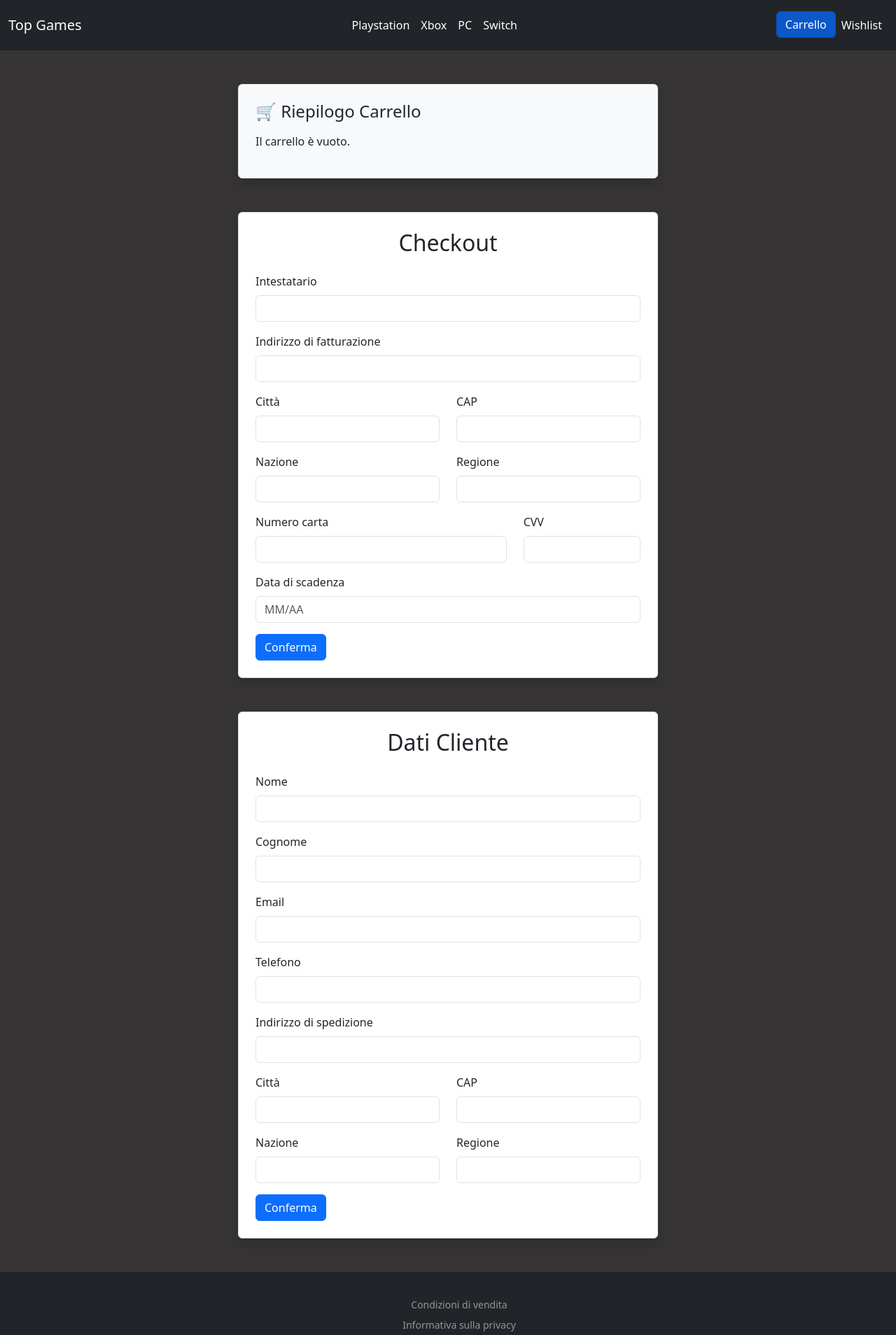
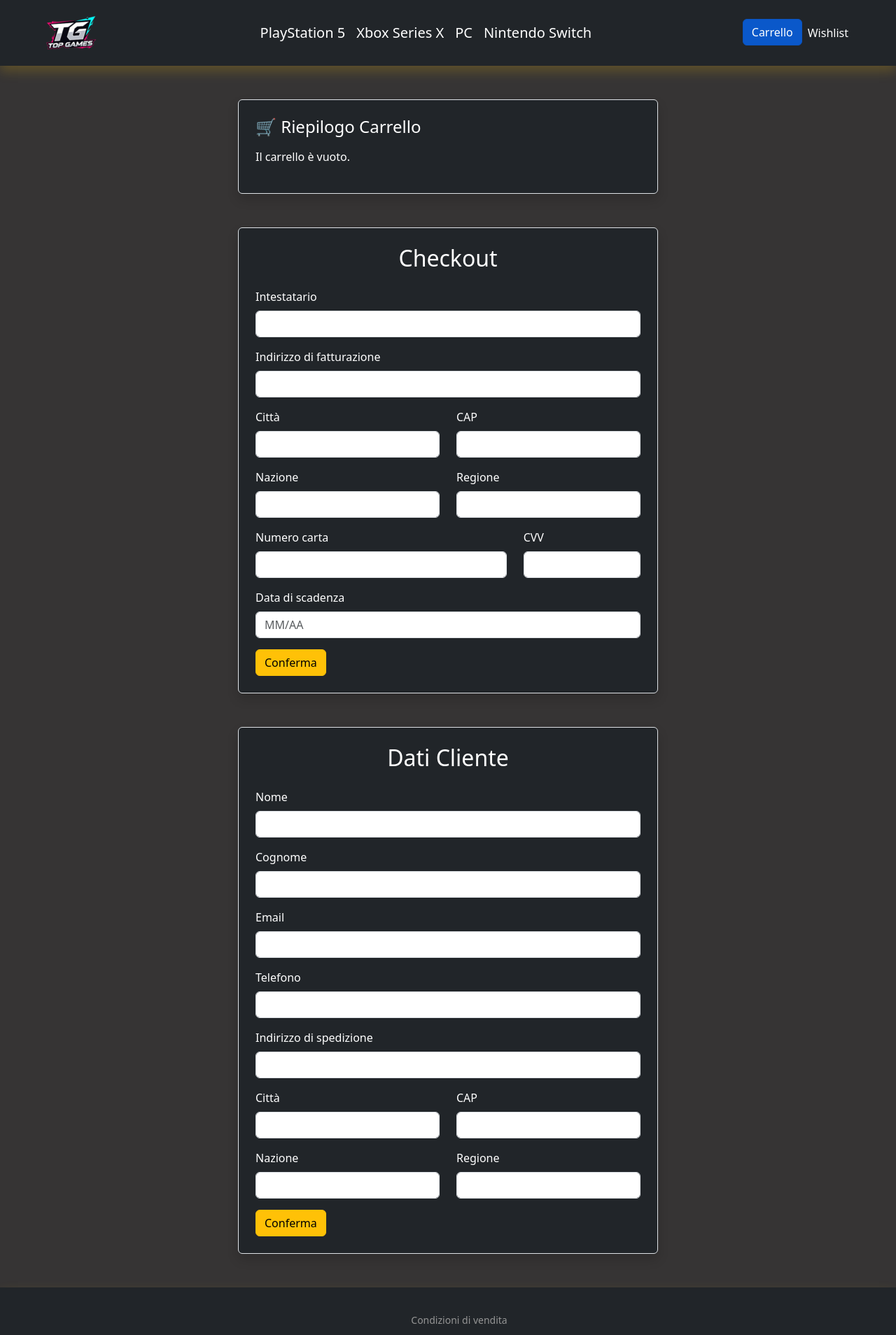
Before and after one commit to lorenzosalti/top-games-react, a React (Vite) app: page /checkout in a window 1280 px wide. Shown: the top 1908 px of the page at 70% size. Built offline with nearby package versions, Linux system fonts and the light colour scheme.

Commit message:
feat: add and fix css

```diff
--- a/src/components/Card.jsx
+++ b/src/components/Card.jsx
@@ -6,7 +6,7 @@ function Card({ data }) {
 
     return (
 
-        <div className="card bg-dark col-lg-3 col-md-4 text-white">
+        <div className="card bg-dark col-lg-3 col-md-4 text-white shadow">
             <div className="card-body d-flex flex-column justify-content-center align-items-center">
                 <figure className="mt-2">
                     <img src={imagePath} className="card-img-top " alt={title} />
--- a/src/components/Footer.jsx
+++ b/src/components/Footer.jsx
@@ -31,7 +31,7 @@ const socialUrl = [
 
 export default function Footer() {
     return (
-        <footer>
+        <footer className='footer shadow'>
             <div className='container-fluid bg-dark text-light py-4 mt-5'>
                 <div className="footer-link-container">
                     <div>
--- a/src/components/Header.jsx
+++ b/src/components/Header.jsx
@@ -22,25 +22,28 @@ export default function Header() {
 
     return (
         <header>
-            <nav className="navbar navbar-expand-lg bg-dark mb-5 py-3">
-                <div className="container-fluid">
-                    <Link to={'/'} className='navbar-brand text-white'>Top Games</Link>
+            <nav className="navbar navbar-expand-lg bg-dark mb-5 py-3 shadow">
+                <div className="container-fluid me-5 ms-5">
+                    <Link to={'/'} className='navbar-brand text-white'>
+                        <img src="../public/tg-logo2.png" className="d-block w-100 h-100" alt="logo-tg" />
+
+                    </Link>
                     <button className="navbar-toggler" type="button" data-bs-toggle="collapse" data-bs-target="#navbarNavDropdown" aria-controls="navbarNavDropdown" aria-expanded="false" aria-label="Toggle navigation">
                         <span className="navbar-toggler-icon"></span>
                     </button>
                     <div className="collapse navbar-collapse " id="navbarNavDropdown">
                         <ul className="navbar-nav mx-auto ">
                             <li className="nav-item">
-                                <NavLink to={'/console/playstation'} className='nav-link text-white'>Playstation</NavLink>
+                                <NavLink to={'/console/playstation'} className='nav-link text-white zoom-effect fs-5'>PlayStation 5</NavLink>
                             </li>
                             <li className="nav-item">
-                                <NavLink to={'/console/xbox'} className='nav-link text-white'>Xbox</NavLink>
+                                <NavLink to={'/console/xbox'} className='nav-link text-white zoom-effect fs-5'>Xbox Series X</NavLink>
                             </li>
                             <li className="nav-item">
-                                <NavLink to={'/console/pc'} className='nav-link text-white'>PC</NavLink>
+                                <NavLink to={'/console/pc'} className='nav-link text-white zoom-effect fs-5'>PC</NavLink>
                             </li>
                             <li className="nav-item">
-                                <NavLink to={'/console/switch'} className='nav-link text-white'>Switch</NavLink>
+                                <NavLink to={'/console/switch'} className='nav-link text-white zoom-effect fs-5'>Nintendo Switch</NavLink>
                             </li>
                         </ul>
                         <ul className="navbar-nav">
@@ -55,26 +58,26 @@ export default function Header() {
                                 </NavLink>
                             </li>
                             <li className="nav-item">
-                                <NavLink to={'/wishlist'} className='nav-link text-white'>Wishlist</NavLink>
+                                <NavLink to={'/wishlist'} className='nav-link text-white zoom-effect'>Wishlist</NavLink>
                             </li>
                         </ul>
                     </div>
                 </div>
             </nav>
-            <div className="offcanvas offcanvas-end" tabIndex="-1" id="offcanvasRight" aria-labelledby="offcanvasRightLabel">
+            <div className="offcanvas offcanvas-end bg-dark" tabIndex="-1" id="offcanvasRight" aria-labelledby="offcanvasRightLabel">
                 <div className="offcanvas-header">
-                    <h5 className="offcanvas-title" id="offcanvasRightLabel">Giochi nel carrello</h5>
-                    <button type="button" className="btn-close" data-bs-dismiss="offcanvas" aria-label="Close"></button>
+                    <h5 className="offcanvas-title text-white" id="offcanvasRightLabel">Giochi nel carrello</h5>
+                    <button type="button" className="btn-close text-white" data-bs-dismiss="offcanvas" aria-label="Close"></button>
                 </div>
                 <div className="offcanvas-body d-flex flex-column">
                     {cartStorage.length ? cartStorage.map((game, index) => (
-                        <div key={index} className="card mb-3" >
-                            <div className="row g-0 align-items-center">
+                        <div key={index} className="card mb-3 bg-dark" >
+                            <div className="row g-0 align-items-center bg-dark">
                                 <div className="col-md-4">
                                     <img src={game.imagePath} className="img-fluid rounded-start" alt={game.title} />
                                 </div>
                                 <div className="col-md-6">
-                                    <div className="card-body">
+                                    <div className="card-body text-white">
                                         <h5 className="card-title">{game.title}</h5>
                                         <p className="card-text mb-1"><strong>Genere:<br /></strong> {game.genres_list}</p>
                                         <p className="card-text mb-2"><strong>Console:<br /></strong> {game.platform}</p>
@@ -93,7 +96,7 @@ export default function Header() {
                                             onChange={(e) => updateQuantity(game, e.target.value)}
                                             style={{ width: '60px' }}
                                         />
-                                        <button className="btn btn-danger btn-sm" onClick={() => deleteGameCart(game)}>
+                                        <button className="btn btn-warning text-black btn-sm" onClick={() => deleteGameCart(game)}>
                                             Elimina
                                         </button>
                                     </div>
@@ -101,11 +104,11 @@ export default function Header() {
                             </div>
                         </div>
                     ))
-                        : <div>Nessun Gioco nel carrello</div>}
+                        : <div className="text-white">Nessun gioco nel carrello</div>}
                 </div>
-                {cartStorage.length ? <div className='d-flex flex-column align-items-end mb-4 me-4'>
-                    <div className='mb-2'>Prezzo totale: {totalPrice.toFixed(2)}€</div>
-                    <button className="btn btn-primary" onClick={handleCheckout} data-bs-dismiss="offcanvas">Procedi al Pagamento</button>
+                {cartStorage.length ? <div className='d-flex flex-column align-items-center mb-4 me-4 mt-4'>
+                    <div className='mb-2 text-white fw-bold'>Prezzo totale: {totalPrice.toFixed(2)} €</div>
+                    <button className="btn btn-warning text-black" onClick={handleCheckout} data-bs-dismiss="offcanvas">Procedi al Pagamento</button>
                 </div> : ''}
             </div>
         </header>
--- a/src/index.css
+++ b/src/index.css
@@ -235,3 +235,35 @@ img {
 .footer-link-url:hover {
     color: #f9dc02;
 }
+
+.zoom-effect {
+    transition: transform 0.3s ease;
+}
+
+.zoom-effect:hover {
+    transform: scale(1.08);
+}
+
+.navbar.shadow {
+    box-shadow: 0 .5rem 1rem rgba(255, 193, 7, 0.2) !important
+}
+
+.card.shadow {
+    box-shadow: 0 .5rem 1rem rgba(255, 193, 7, 0.2) !important
+}
+
+.carousel.shadow {
+    box-shadow: 0 .5rem 1rem rgba(255, 193, 7, 0.2) !important
+}
+
+.footer.shadow {
+    box-shadow: 0 .5rem 1rem rgba(255, 193, 7, 0.2) !important
+}
+
+.card-img-top {
+    transition: transform 0.3s ease;
+}
+
+.card-img-top:hover {
+    transform: scale(1.1);
+}
--- a/src/pages/CheckOutPage.jsx
+++ b/src/pages/CheckOutPage.jsx
@@ -157,13 +157,13 @@ function Checkout() {
 
     return (
         <>
-            <div className="container mt-5 p-4 border rounded shadow bg-light" style={{ maxWidth: "600px" }}>
+            <div className="container mt-5 p-4 border rounded shadow bg-light bg-dark text-white" style={{ maxWidth: "600px" }}>
                 <h4 className="mb-3">🛒 Riepilogo Carrello</h4>
                 {cartStorage.length ? (
                     <>
                         <ul className="list-group mb-3">
                             {cartStorage.map((game, index) => (
-                                <li key={index} className="list-group-item d-flex justify-content-between lh-sm">
+                                <li key={index} className="list-group-item d-flex justify-content-between lh-sm bg-dark text-white">
                                     <div>
                                         <h6 className="my-0">
                                             {game.title}
@@ -171,22 +171,22 @@ function Checkout() {
                                                 <span className="ms-2 px-2 py-1 bg-warning text-dark rounded">x {game.quantity}</span>
                                             )}
                                         </h6>
-                                        <small className="text-muted">{game.platform}</small>
+                                        <small className="text-white">{game.platform}</small>
                                     </div>
-                                    <span className="text-muted">€ {game.discount ? (game.price - (game.price * game.discount / 100).toFixed(2)) * game.quantity : game.price * game.quantity}</span>
+                                    <span className="text-white">€ {game.discount ? (game.price - (game.price * game.discount / 100).toFixed(2)) * game.quantity : game.price * game.quantity}</span>
                                 </li>
                             ))}
-                            <li className="list-group-item d-flex justify-content-between">
+                            <li className="list-group-item d-flex justify-content-between bg-dark text-white">
                                 <strong>Totale: {totalPrice.toFixed(2)}€ </strong>
                             </li>
                         </ul>
                     </>
                 ) : (
-                    <p>Il carrello è vuoto.</p>
+                    <p className="text-white">Il carrello è vuoto.</p>
                 )}
             </div>
 
-            <form className="container mt-5 mb-5 p-4 border rounded shadow bg-white needs-validation" style={{ maxWidth: "600px" }} onSubmit={handleSubmit} ref={formRef} noValidate>
+            <form className="container mt-5 mb-5 p-4 border rounded shadow needs-validation bg-dark text-white" style={{ maxWidth: "600px" }} onSubmit={handleSubmit} ref={formRef} noValidate>
                 <h2 className="mb-4 text-center">Checkout</h2>
 
                 <div className="mb-3">
@@ -249,13 +249,13 @@ function Checkout() {
                     )}
                 </div>
 
-                <button type="submit" className="btn btn-primary" data-bs-toggle="modal" data-bs-target="#exampleModal">
+                <button type="submit" className="btn btn-warning text-black" data-bs-toggle="modal" data-bs-target="#exampleModal">
                     Conferma
                 </button>
             </form>
 
 
-            <form className="container mt-5 mb-5 p-4 border rounded shadow bg-white needs-validation" style={{ maxWidth: "600px" }} onSubmit={userSubmit} ref={userFormRef} noValidate>
+            <form className="container mt-5 mb-5 p-4 border rounded shadow needs-validation bg-dark text-white" style={{ maxWidth: "600px" }} onSubmit={userSubmit} ref={userFormRef} noValidate>
                 <h2 className="mb-4 text-center">Dati Cliente</h2>
 
                 <div className="mb-3">
@@ -307,7 +307,7 @@ function Checkout() {
                     </div>
                 </div>
 
-                <button type="submit" className="btn btn-primary" data-bs-toggle="modal" data-bs-target="#exampleModal">
+                <button type="submit" className="btn btn-warning text-black" data-bs-toggle="modal" data-bs-target="#exampleModal">
                     Conferma
                 </button>
             </form>
--- a/src/pages/DetailPage.jsx
+++ b/src/pages/DetailPage.jsx
@@ -63,13 +63,11 @@ function DetailPage() {
     return (
 
         <div className="container w-100 w-md-75 w-lg-50">
-            <div className="card mb-5 text-white card-detail-bg">
+            <div className="card shadow mb-5 text-white card-detail-bg">
                 <div className="d-flex flex-column flex-md-row justify-content-center align-items-center align-items-md-start">
-
                     <figure className="m-3 me-md-4">
-                        <img src={game.imagePath} className="img-fluid rounded" alt={game.title} style={{ maxWidth: '250px' }} />
+                        <img src={game.imagePath} className="img-fluid rounded card-img-top" alt={game.title} style={{ maxWidth: '250px' }} />
                     </figure>
-
                     <div className="d-flex flex-column p-3 text-center text-md-start">
                         <h5 className="card-title fw-bold pt-2 fs-3 fs-md-1">{game.title}</h5>
                         <p className="card-text ">{game.description}</p>
--- a/src/pages/PcPage.jsx
+++ b/src/pages/PcPage.jsx
@@ -21,6 +21,9 @@ function Pc() {
     return (
         <section className="container">
             <div className="row row-gap-3 mb-5 column-gap-2 d-flex justify-content-center">
+                <div className="d-flex justify-content-center text-white mb-3">
+                    <h2>PC</h2>
+                </div>
                 {games.map(game => <Card data={game} key={game.id} />)}
             </div>
 
--- a/src/pages/PlayStationPage.jsx
+++ b/src/pages/PlayStationPage.jsx
@@ -21,6 +21,9 @@ function PlayStation() {
     return (
         <section className="container">
             <div className="row row-gap-3 mb-5 column-gap-2 d-flex justify-content-center">
+                <div className="d-flex justify-content-center text-white mb-3">
+                    <h2>PlayStation 5</h2>
+                </div>
                 {games.map(game => <Card data={game} key={game.id} />)}
             </div>
 
--- a/src/pages/SwitchPage.jsx
+++ b/src/pages/SwitchPage.jsx
@@ -1,6 +1,6 @@
 import axios from "axios";
 import { useEffect, useState } from "react";
-import { Link } from "react-router-dom";
+import Card from "../components/Card";
 
 
 function Switch() {
@@ -20,35 +20,14 @@ function Switch() {
 
     return (
         <section className="container">
+            <div className="row row-gap-3 mb-5 column-gap-2 d-flex justify-content-center">
+                <div className="d-flex justify-content-center text-white mb-3">
+                    <h2>Nintendo Switch</h2>
+                </div>
 
-            <div className="row row-gap-3 mb-5 column-gap-2 d-flex justify-content-center">
+                {games.map(game => <Card data={game} key={game.id} />)}
+            </div>
 
-                {games.map(game =>
-                    <div key={game.id} className="card bg-dark col-lg-3 col-md-4 text-white">
-                        <div className="card-body d-flex flex-column justify-content-center align-items-center">
-                            <figure className="mt-2">
-                                <img src={game.imagePath} className="card-img-top " alt={game.title} />
-                            </figure>
-                            <h5 className="card-title fw-bold pt-2">{game.title}</h5>
-                            <div className='mt-auto d-flex flex-column justify-content-center align-items-center'>
-                                <p className="card-text"><strong>Console:</strong> {game.platform}</p>
-                                {game.discount > 0 ? (
-                                    <>
-                                        <p className="card-text mb-1 pb-3">
-                                            <span className="text-decoration-line-through text-danger me-2">{game.price} €</span>
-                                            <span className="text-success">{(game.price - (game.price * game.discount / 100)).toFixed(2)} €</span>
-                                            <span className="card-text mb-2 rounded position-absolute bg-warning discount text-dark fw-bold p-2 ms-3">
-                                                - {game.discount}%
-                                            </span>
-                                        </p>
-                                    </>
-                                ) : (<div className='mb-3'>{game.price} €</div>)}
-                                <Link to={`/games/${game.id}`} className="btn btn-warning">Dettaglio Prodotto</Link>
-                            </div>
-                        </div>
-                    </div>
-                )}
-            </div>
         </section>
     )
 }
--- a/src/pages/WishListPage.jsx
+++ b/src/pages/WishListPage.jsx
@@ -49,7 +49,7 @@ function WishListPage() {
 
         <div className="row row-gap-3 mb-5 column-gap-2 d-flex justify-content-center">
           {gamesInWishlist.map(game =>
-            <div className="card bg-dark col-lg-3 col-md-4 text-white" key={game.id}>
+            <div className="card shadow bg-dark col-lg-3 col-md-4 text-white" key={game.id}>
               <div className="card-body d-flex flex-column justify-content-center align-items-center">
                 <figure className="mt-2"><img src={game.imagePath} className="card-img-top " alt={game.title} /></figure>
                 <h5 className="card-title fw-bold pt-2">{game.title}</h5>
--- a/src/pages/XboxPage.jsx
+++ b/src/pages/XboxPage.jsx
@@ -20,6 +20,9 @@ function Xbox() {
     return (
         <section className="container">
             <div className="row row-gap-3 mb-5 column-gap-2 d-flex justify-content-center">
+                <div className="d-flex justify-content-center text-white mb-3">
+                    <h2>Xbox Series X</h2>
+                </div>
                 {games.map(game => <Card data={game} key={game.id} />)}
             </div>
 
```
Also changed, not shown: src/pages/HomePage.jsx (+8 -13 lines), public/tg-logo2.png (added).
